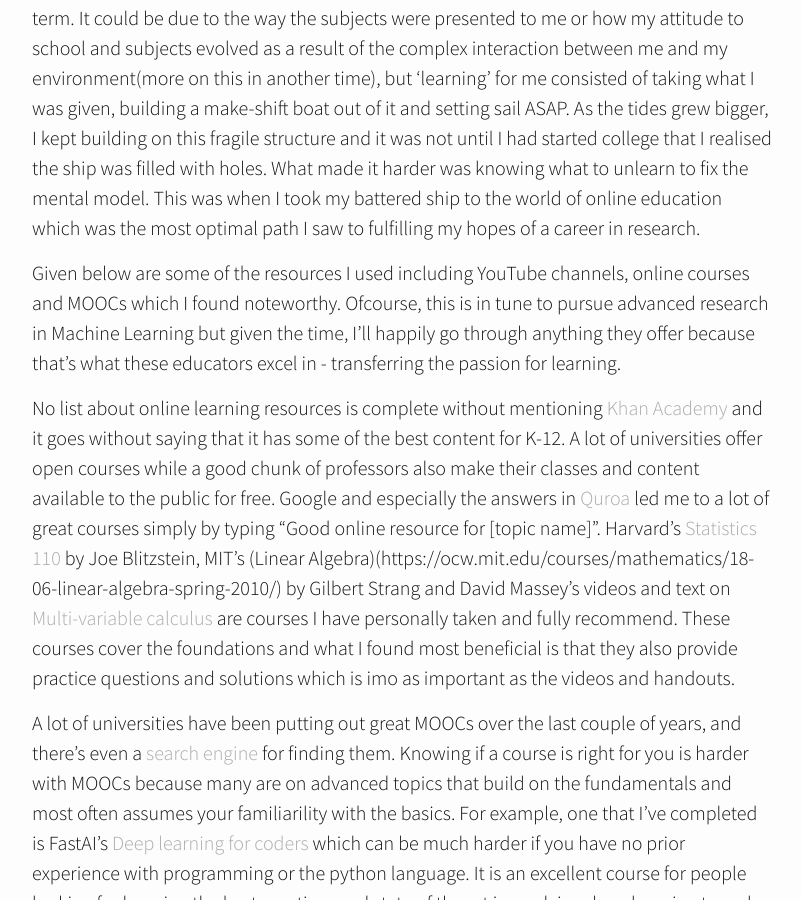
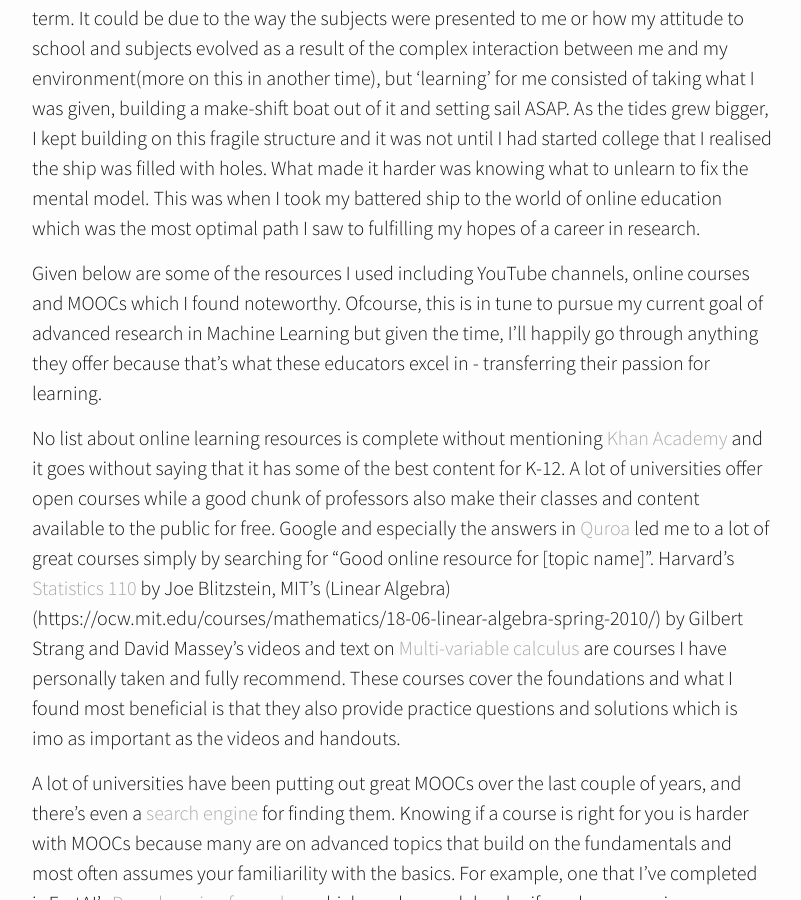
Before and after one commit to shehel/shehel.github.io, a Jekyll site: the page built from _posts/2018-06-06-courses.markdown, in a window 1280 px wide and 900 px high, scrolled down 708 px. Shown: the whole window, without its empty margins (238-1039 px from the left). Built offline with Jekyll 4.4.1, drawn with Linux system fonts in a browser that asks for light colours; nearby versions of some CDN libraries; comment, search, counter and statistics services are not loaded.

Commit message:
Update 2018-06-06-courses.markdown

```diff
--- a/_posts/2018-06-06-courses.markdown
+++ b/_posts/2018-06-06-courses.markdown
@@ -9,9 +9,9 @@ We are undergoing a revolution in terms of knowledge exchange which I believe re
 
 A little bit of background first, rarely any subject taught in school interested me till I joined University for my bachelors joint degree in computer science and business. My fascination with computers spilled over from video games and the theme of 'business' was ever present growing in an household that revolved around the family business. I performed well above average grade-wise but this was mostly due to 'overfitting to information', for lack of a better term. It could be due to the way the subjects were presented to me or how my attitude to school and subjects evolved as a result of the complex interaction between me and my environment(more on this in another time), but 'learning' for me consisted of taking what I was given, building a make-shift boat out of it and setting sail ASAP. As the tides grew bigger, I kept building on this fragile structure and it was not until I had started college that I realised the ship was filled with holes. What made it harder was knowing what to unlearn to fix the mental model. This was when I took my battered ship to the world of online education which was the most optimal path I saw to fulfilling my hopes of a career in research.
 
-Given below are some of the resources I used including YouTube channels, online courses and MOOCs which I found noteworthy. Ofcourse, this is in tune to pursue advanced research in Machine Learning but given the time, I'll happily go through anything they offer because that's what these educators excel in - transferring the passion for learning.
+Given below are some of the resources I used including YouTube channels, online courses and MOOCs which I found noteworthy. Ofcourse, this is in tune to pursue my current goal of advanced research in Machine Learning but given the time, I'll happily go through anything they offer because that's what these educators excel in - transferring their passion for learning.
 
-No list about online learning resources is complete without mentioning [Khan Academy](https://www.khanacademy.org/) and it goes without saying that it has some of the best content for K-12. A lot of universities offer open courses while a good chunk of professors also make their classes and content available to the public for free. Google and especially the answers in [Quroa](https://www.quora.com/) led me to a lot of great courses simply by typing "Good online resource for [topic name]". Harvard's [Statistics 110](https://projects.iq.harvard.edu/stat110/home) by Joe Blitzstein, MIT's (Linear Algebra)(https://ocw.mit.edu/courses/mathematics/18-06-linear-algebra-spring-2010/) by Gilbert Strang and David Massey's videos and text on [Multi-variable calculus](http://centerofmath.org/videos/index.html#subject5) are courses I have personally taken and fully recommend. These courses cover the foundations and what I found most beneficial is that they also provide practice questions and solutions which is imo as important as the videos and handouts.
+No list about online learning resources is complete without mentioning [Khan Academy](https://www.khanacademy.org/) and it goes without saying that it has some of the best content for K-12. A lot of universities offer open courses while a good chunk of professors also make their classes and content available to the public for free. Google and especially the answers in [Quroa](https://www.quora.com/) led me to a lot of great courses simply by searching for "Good online resource for [topic name]". Harvard's [Statistics 110](https://projects.iq.harvard.edu/stat110/home) by Joe Blitzstein, MIT's (Linear Algebra)(https://ocw.mit.edu/courses/mathematics/18-06-linear-algebra-spring-2010/) by Gilbert Strang and David Massey's videos and text on [Multi-variable calculus](http://centerofmath.org/videos/index.html#subject5) are courses I have personally taken and fully recommend. These courses cover the foundations and what I found most beneficial is that they also provide practice questions and solutions which is imo as important as the videos and handouts.
 
 A lot of universities have been putting out great MOOCs over the last couple of years, and there's even a [search engine](https://www.class-central.com) for finding them. Knowing if a course is right for you is harder with MOOCs because many are on advanced topics that build on the fundamentals and most often assumes your familiarility with the basics. For example, one that I've completed is FastAI's [Deep learning for coders](http://www.fast.ai/) which can be much harder if you have no prior experience with programming or the python language. It is an excellent course for people looking for learning the best practices and state of the art in applying deep learning to real world problems.
 
```
